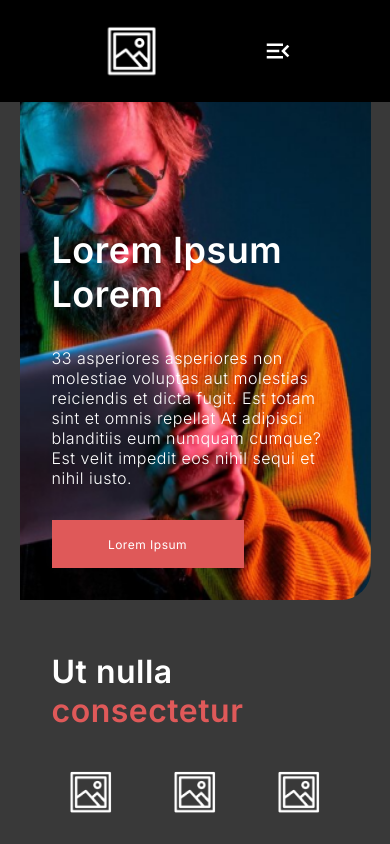
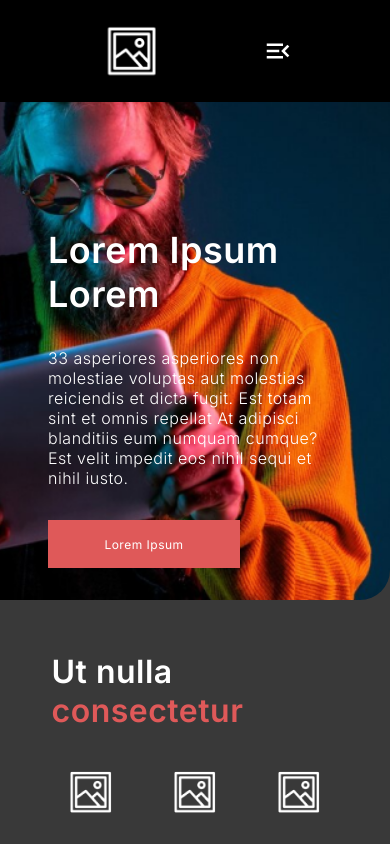
Before and after one commit to mateusfpmelo/featuresite, a Next.js app: page / in a window 390 px wide. Shown: the top 844 px of the page. Built offline with nearby package versions, Linux system fonts and the light colour scheme.

Commit message:
checkpoint

```diff
--- a/src/app/components/header/header.module.css
+++ b/src/app/components/header/header.module.css
@@ -19,10 +19,9 @@
 
 @media(max-width: 1000px){
     .header{
-        width: 90%;
         background-position:center; /* Para centralizar a imagem */
         min-height: 500px;
         border-radius: 0 0 30px 0;
-        padding: 2rem;
+        padding: 2rem 3rem;
     }
 }
```
